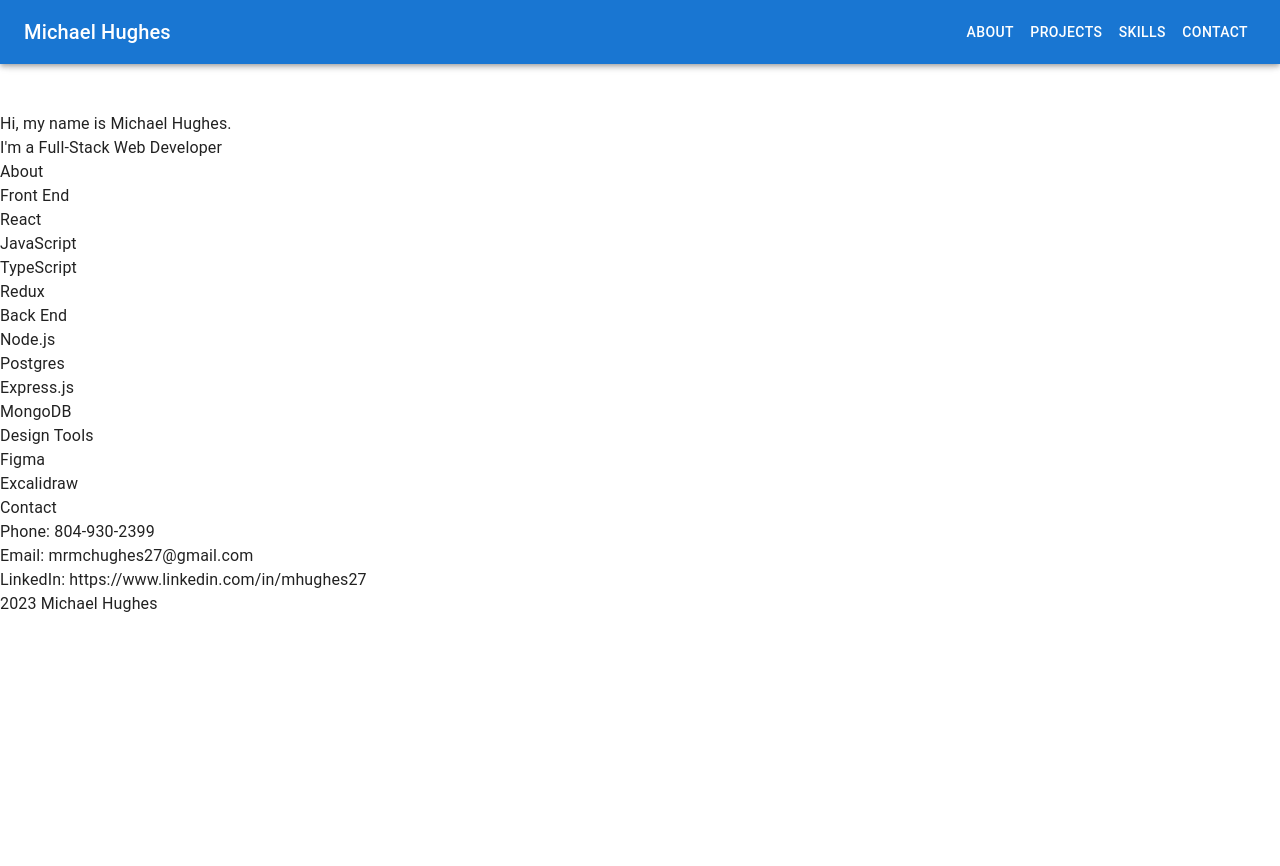
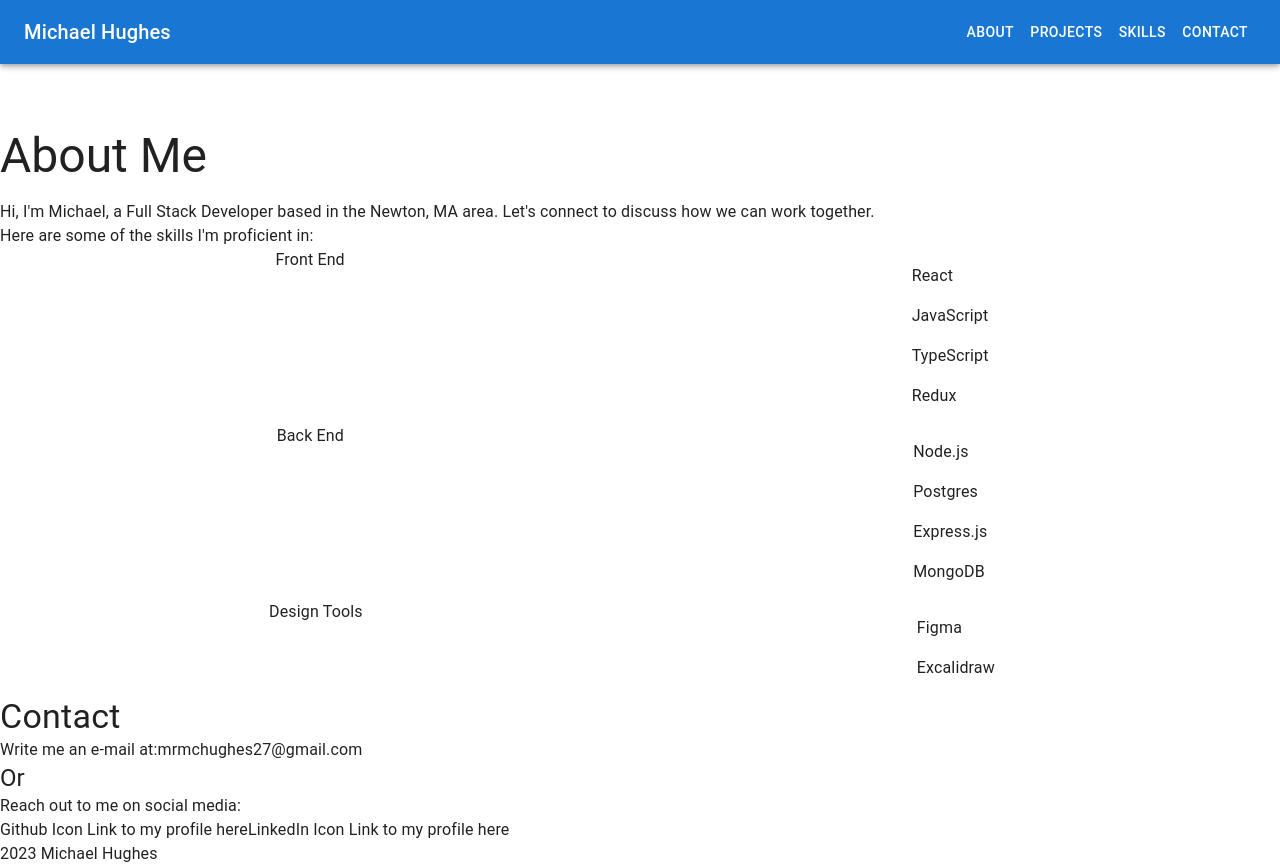
Before and after one commit to mrmchughes/Personal_Portfolio, a React (Create React App) app: page / in a window 1280 px wide. Before the commit the page ends 800 px from the top, so only its background shows below. Built offline with nearby package versions, Linux system fonts and the light colour scheme.

Commit message:
added more basic layout info

```diff
--- a/src/App.js
+++ b/src/App.js
@@ -10,9 +10,9 @@ function App() {
   return (
     <div className="App">
       <Navbar />
-      <Intro />
+      {/* <Intro /> */}
       <About />
-      <Skills />
+      {/* Projects will go here, under the about section */}
       <Contact />
       <Footer />
     </div>
--- a/src/components/About.js
+++ b/src/components/About.js
@@ -1,15 +1,75 @@
+import Typography from '@mui/material/Typography';
+import Box from '@mui/material/Box';
+import List from '@mui/material/List';
+import ListItem from '@mui/material/ListItem';
+
 export default function About() {
     return (
-        <div>
-            <h1>About</h1>
-            {/* <p>About me text section will go here</p> */}
-            {/* button with link to view resume at the bottom */}
-            {/* Something like the below */}
-            {/* https://mrmchughes.github.io/assets/MichaelHughes_Resume.pdf */}
-        </div>
+        <Box>
+            <Typography variant="h3" component="div" sx={{ my: 2 }}>
+                About Me
+            </Typography>
+
+            {/* Picture of me needs to go to the left of the below p element */}
+            <Typography component="p">
+                Hi, I'm Michael, a Full Stack Developer based in the Newton, MA area.
+                Let's connect to discuss how we can work together.
+            </Typography>
+
+            <Typography component="p">
+                Here are some of the skills I'm proficient in:
+                <Box component="section" sx={{ display: 'flex', flexDirection: 'row', flexWrap: 'wrap', justifyContent: 'space-around' }}>
+                    <Typography component="p">
+                        Front End
+                    </Typography>
+
+                    <List>
+                        <ListItem>React</ListItem>
+                        <ListItem>JavaScript</ListItem>
+                        <ListItem>TypeScript</ListItem>
+                        <ListItem>Redux</ListItem>
+                    </List>
+
+                </Box>
+
+                <Box component="section" sx={{ display: 'flex', flexDirection: 'row', flexWrap: 'wrap', justifyContent: 'space-around' }}>
+                    <Typography component="p">
+                        Back End
+                    </Typography>
+
+                    <List>
+                        <ListItem>
+                            Node.js
+                        </ListItem>
+                        <ListItem>
+                            Postgres
+                        </ListItem>
+                        <ListItem>
+                            Express.js
+                        </ListItem>
+                        <ListItem>
+                            MongoDB
+                        </ListItem>
+                    </List>
+                </Box>
+
+                <Box component="section" sx={{ display: 'flex', flexDirection: 'row', flexWrap: 'wrap', justifyContent: 'space-around' }}>
+                    <Typography component="p">
+                        Design Tools
+                    </Typography>
+
+                    <List>
+                        <ListItem>
+                            Figma
+                        </ListItem>
+                        <ListItem>
+                            Excalidraw
+                        </ListItem>
+                    </List>
+                </Box>
+            </Typography>
+        </Box>
     )
 }
 
-// The About section will have a brief blurb about myself, and then list my skills.
-// Front End, Back End, Design Tools
-// Look to Josh Portfolio to get started
+// Don't forget to inclue icons for each of the skills listed above
--- a/src/components/Contact.js
+++ b/src/components/Contact.js
@@ -1,10 +1,38 @@
+import Typography from '@mui/material/Typography';
+import Box from '@mui/material/Box';
+
 export default function Contact() {
     return (
-        <div>
-            <h1>Contact</h1>
-            <p>Phone: 804-930-2399</p>
-            <p>Email: mrmchughes27@gmail.com</p>
-            <p>LinkedIn: https://www.linkedin.com/in/mhughes27</p>
-        </div>
+        <Box>
+            <Typography variant='h4'>Contact</Typography>
+
+            <Box>
+               <Typography variant='p'>
+                    Write me an e-mail at:
+               </Typography>
+               <Typography variant='p'>
+                    mrmchughes27@gmail.com
+                </Typography>
+            </Box>
+
+            <Typography variant='h5'> Or </Typography>
+
+            <Box>
+                <Typography variant='p'>
+                    Reach out to me on social media:
+                </Typography>
+                <Box>
+                    <a>Github Icon Link to my profile here</a>
+                    <a>LinkedIn Icon Link to my profile here</a>
+                </Box>
+            </Box>
+            {/* <Typography variant='p'>Reach me on social media </Typography>
+
+            <Typography variant='p'>Phone: 804-930-2399</Typography>
+            <Typography variant='p'>Email: mrmchughes27@gmail.com</Typography>
+            <Typography variant='p'>LinkedIn: https://www.linkedin.com/in/mhughes27</Typography> */}
+        </Box>
     );
 }
+
+// Definitely taking some inspiration from Pedro's Portfolio Contact Section here
--- a/src/components/Navbar.js
+++ b/src/components/Navbar.js
@@ -97,3 +97,5 @@ export default function Navbar() {
 
 // Will need to add local links to navigate to each section on the page
 // I believe those are with #
+
+// Will probably want to change up the colors and stuff
```
